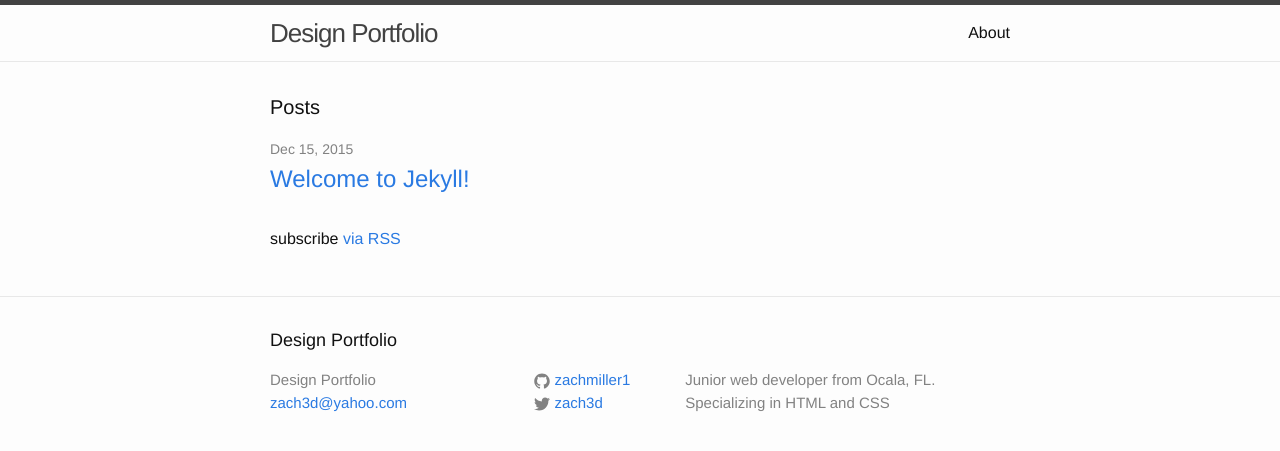
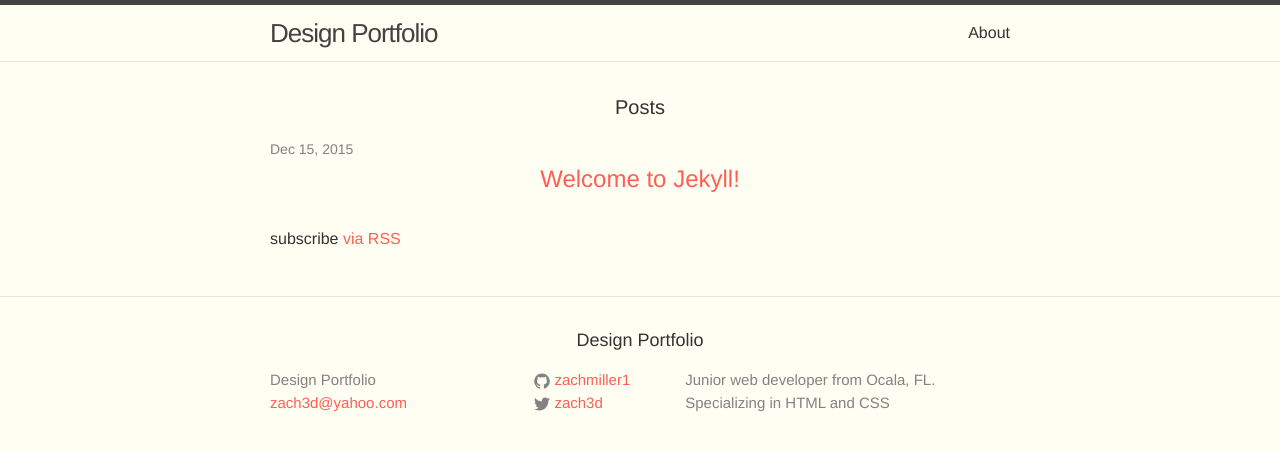
Before and after one commit to zachmiller1/designer-portfolio, a Jekyll site: the page built from index.html, in a window 1280 px wide. Shown: the top 451 px of the page. Built offline with Jekyll 4.4.1, drawn with Linux system fonts in a browser that asks for light colours.

Commit message:
variables and default styles

```diff
--- a/_sass/_base.scss
+++ b/_sass/_base.scss
@@ -82,9 +82,14 @@
  * Headings
  */
 h1, h2, h3, h4, h5, h6 {
-    font-weight: $base-font-weight;
+    font-weight: 500;
+    text-align: center;
 }
-
+.mega { font-size: $mega-font-size; }
+h1, .h1 { font-size: $h1-font-size }
+h2, .h2 { font-size: $h2-font-size }
+h3, .h3 { font-size: $h3-font-size }
+h4, .h4 { font-size: $h4-font-size }
 
 
 /**
@@ -93,13 +98,10 @@
 a {
     color: $brand-color;
     text-decoration: none;
-
-    &:visited {
-        color: darken($brand-color, 15%);
-    }
+    transition: 0.3s;
 
     &:hover {
-        color: $text-color;
+        color: $blue-color;
         text-decoration: underline;
     }
 }
--- a/css/main.scss
+++ b/css/main.scss
@@ -6,17 +6,28 @@
 
 
 // Our variables
-$base-font-family: "Helvetica Neue", Helvetica, Arial, sans-serif;
+$base-font-family: "Avenir Next", Helvetica, Arial, sans-serif;
 $base-font-size:   16px;
 $base-font-weight: 400;
 $small-font-size:  $base-font-size * 0.875;
 $base-line-height: 1.5;
 
+$mega-font-size: 100px;
+$h1-font-size: 70px;
+$h2-font-size: 40px;
+$h3-font-size: 30px;
+$h4-font-size: 24px;
+
 $spacing-unit:     30px;
 
-$text-color:       #111;
-$background-color: #fdfdfd;
-$brand-color:      #2a7ae2;
+$text-color:       #333;
+$background-color: #fefef3;
+$brand-color:      #fe5f55;
+
+$blue-color: #92b5bd;
+$yellow-color: #ede24e;
+$red-color: #df6d59;
+$purple-color: #6b2339;
 
 $grey-color:       #828282;
 $grey-color-light: lighten($grey-color, 40%);
```
Also changed, not shown: 1 other file.
